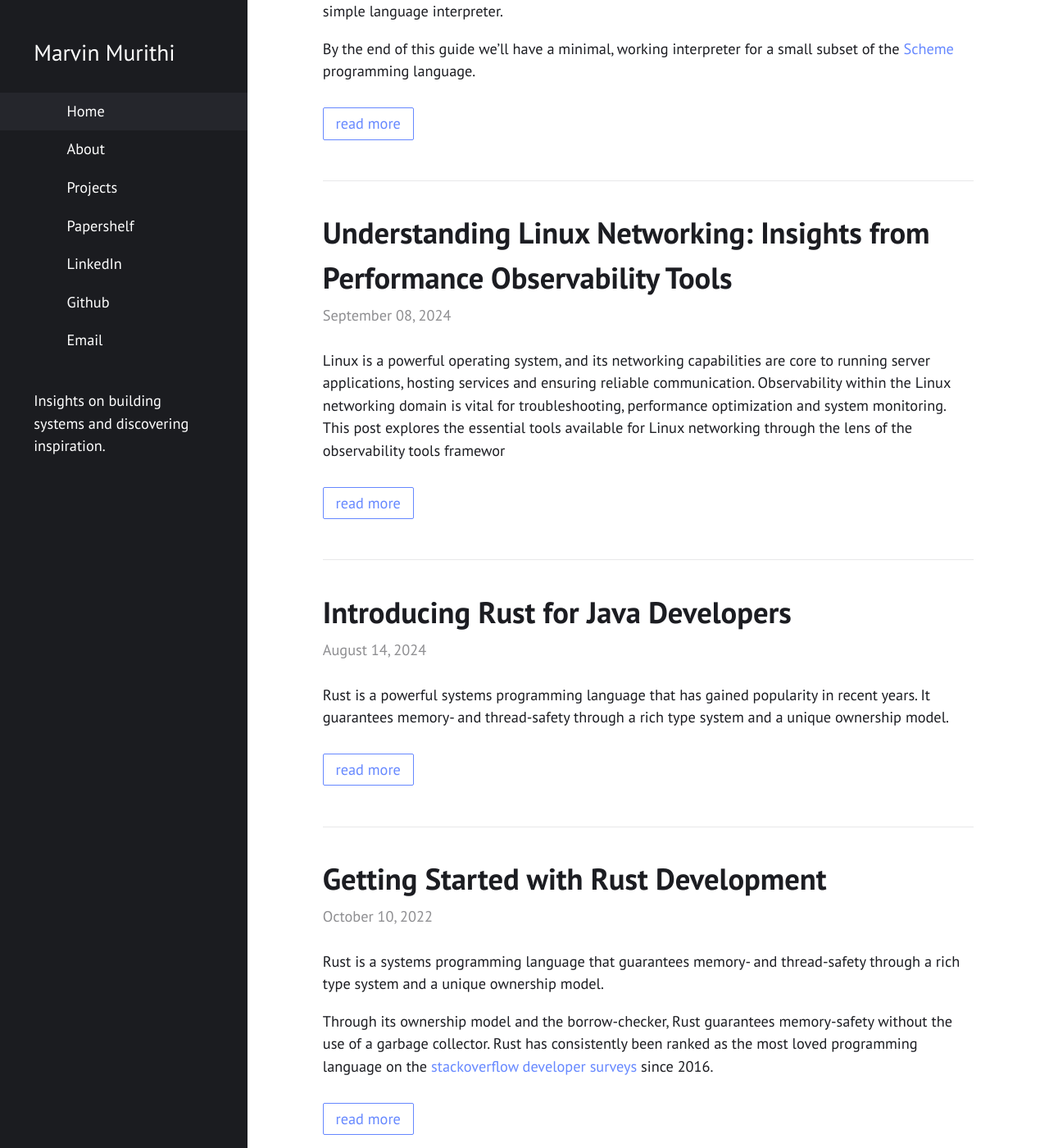
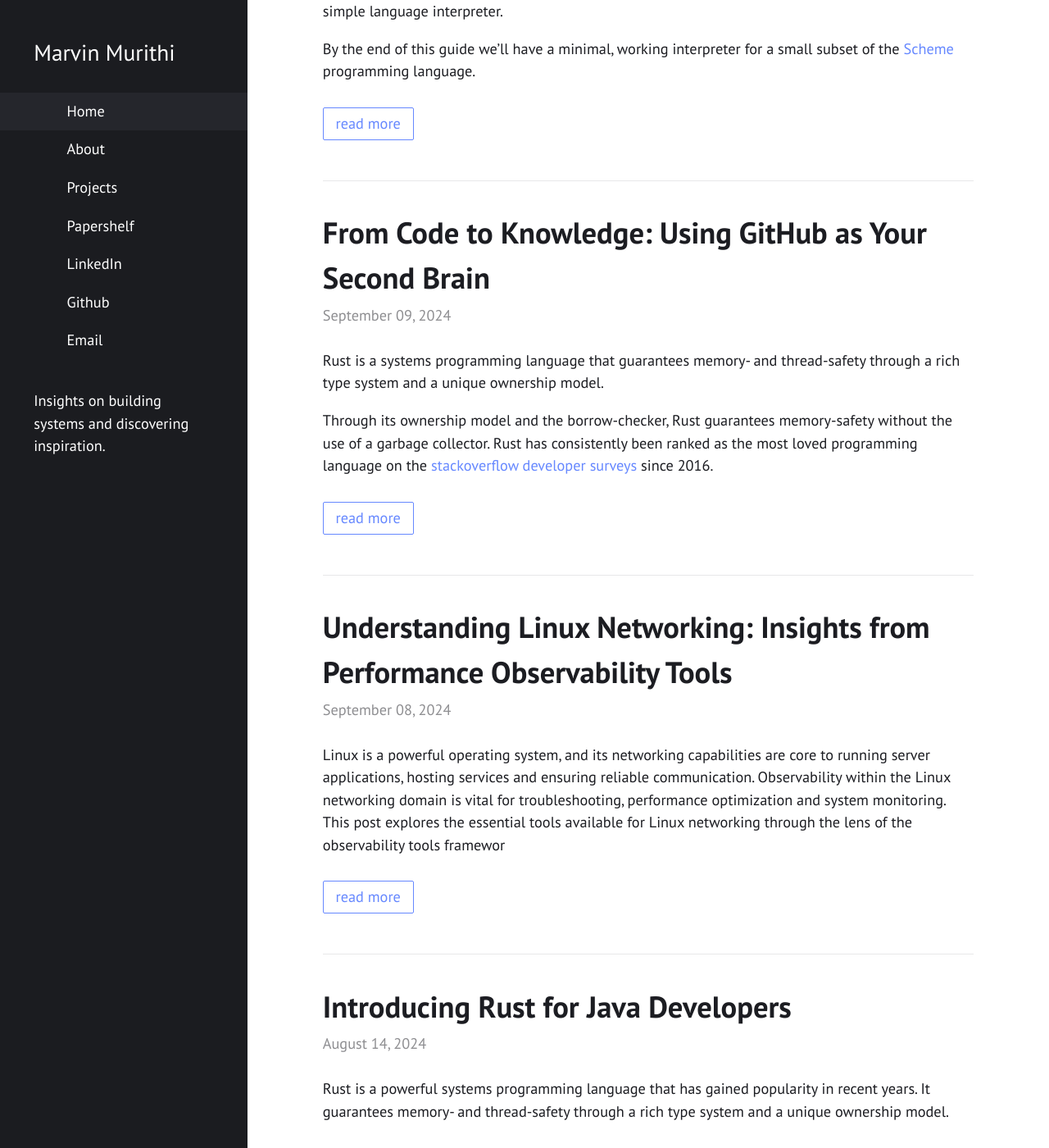
Before and after one commit to rimubytes/marvin, a Jekyll site: the page built from index.html, in a window 1280 px wide and 1400 px high, scrolled down 205 px. Shown: the whole window at 82% size. Built offline with Jekyll 4.4.1, drawn with Linux system fonts in a browser that asks for light colours; nearby versions of some CDN libraries; library files that are not in the unit come from our copies.

Commit message:
feat(content): add main heading, section structure and blog content

```diff
--- a/_posts/2022-10-10-getting-started-with-rust.md
+++ b/_posts/2024-09-09-second-brain.md
@@ -1,6 +1,6 @@
 ---
 layout: post
-title: Getting Started with Rust Development
+title: "From Code to Knowledge: Using GitHub as Your Second Brain"
 comments: true
 tags: performance concurrency Rust borrow-checker cargo rustup
 excerpt_separator: <!--more-->
```
